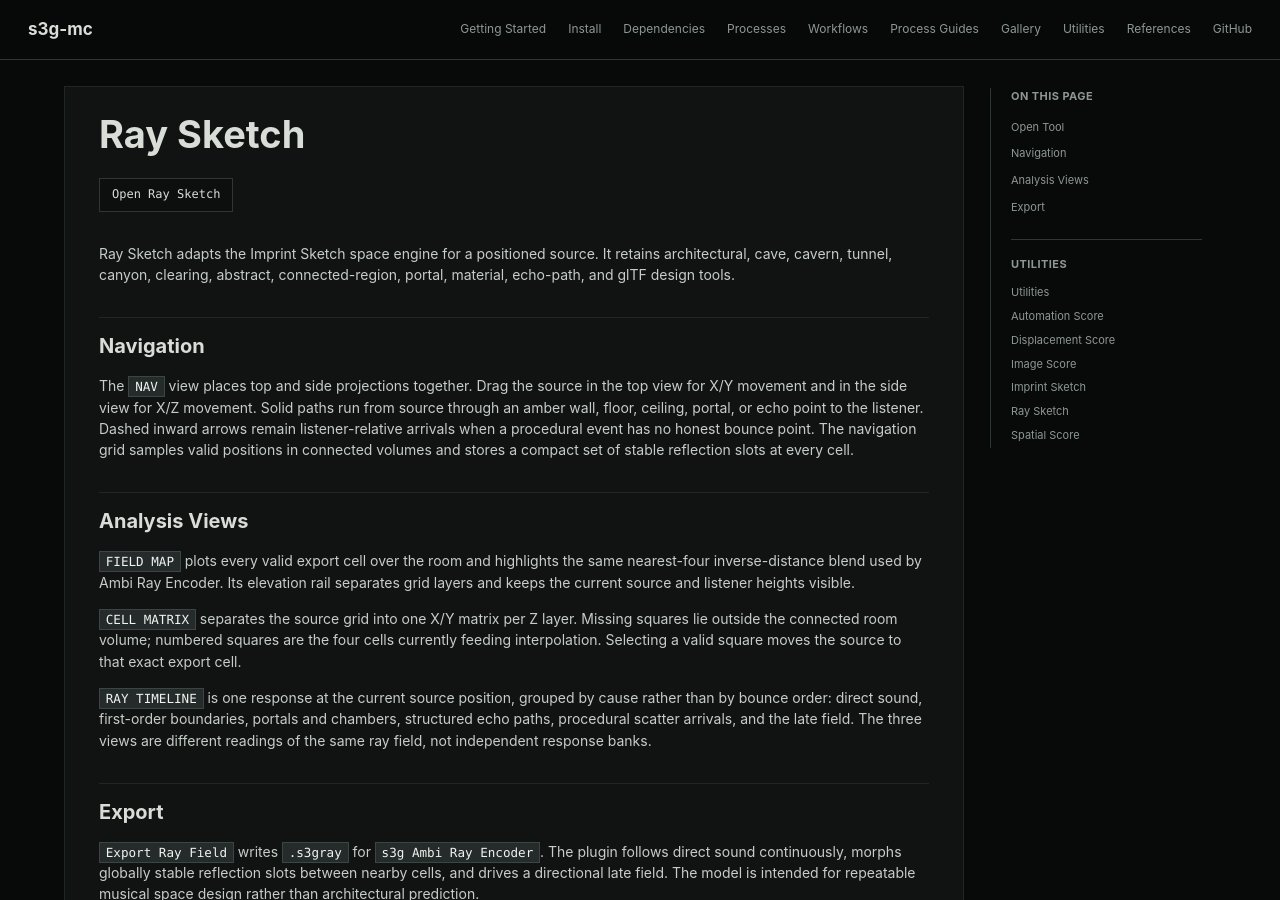
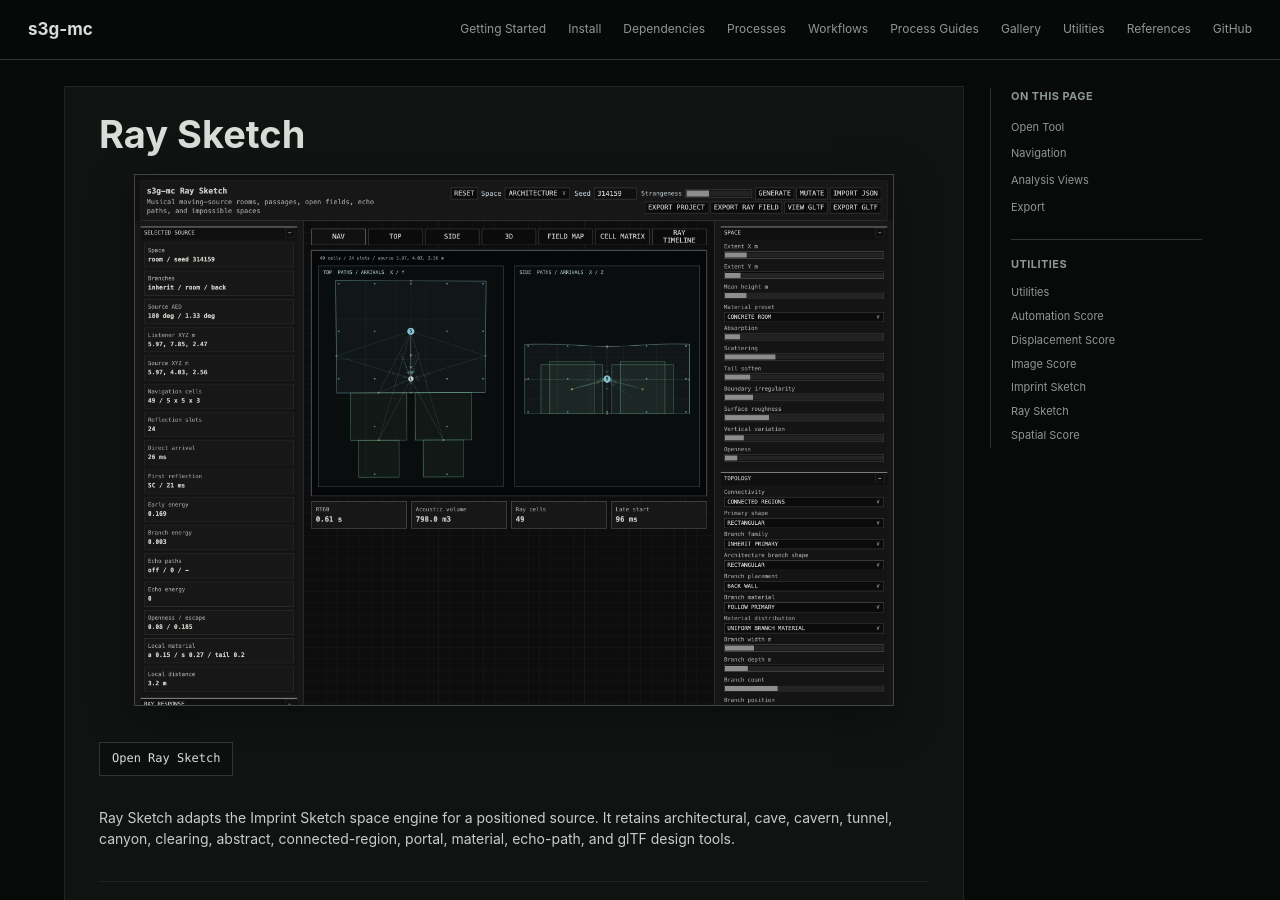
Before and after one commit to s3g/s3g-mc, a Jekyll site: the page built from docs/utilities-ray-sketch.md, in a window 1280 px wide and 900 px high. Built offline with Jekyll 4.4.1, drawn with Linux system fonts in a browser that asks for light colours.

Commit message:
utils docs

```diff
--- a/docs/utilities-ray-sketch.md
+++ b/docs/utilities-ray-sketch.md
@@ -21,6 +22,12 @@ toc:
 ---
 
 # Ray Sketch
+
+<div class="utility-screenshot">
+  <button class="utility-screenshot-button" type="button" data-lightbox-image="assets/images/utilities/RaySketch.png" aria-label="Open Ray Sketch screenshot">
+    <img src="assets/images/utilities/RaySketch.png" alt="Ray Sketch browser utility showing top and side navigation paths for source and listener">
+  </button>
+</div>
 
 [Open Ray Sketch](utilities/ray-sketch-designer/){:target="_blank" rel="noopener noreferrer" .utility-link}
 
```
Also changed, not shown: other parts of docs/utilities-ray-sketch.md (+1 -0 lines), docs/utilities-imprint-sketch.md (+7 -0 lines), docs/assets/images/utilities/AutomationScore.png, docs/assets/images/utilities/DisplacementScore.png, docs/assets/images/utilities/ImageScore.png, docs/assets/images/utilities/ImprintSketch.png (added), docs/assets/images/utilities/RaySketch.png (added), docs/assets/images/utilities/SpatialScore.png.
